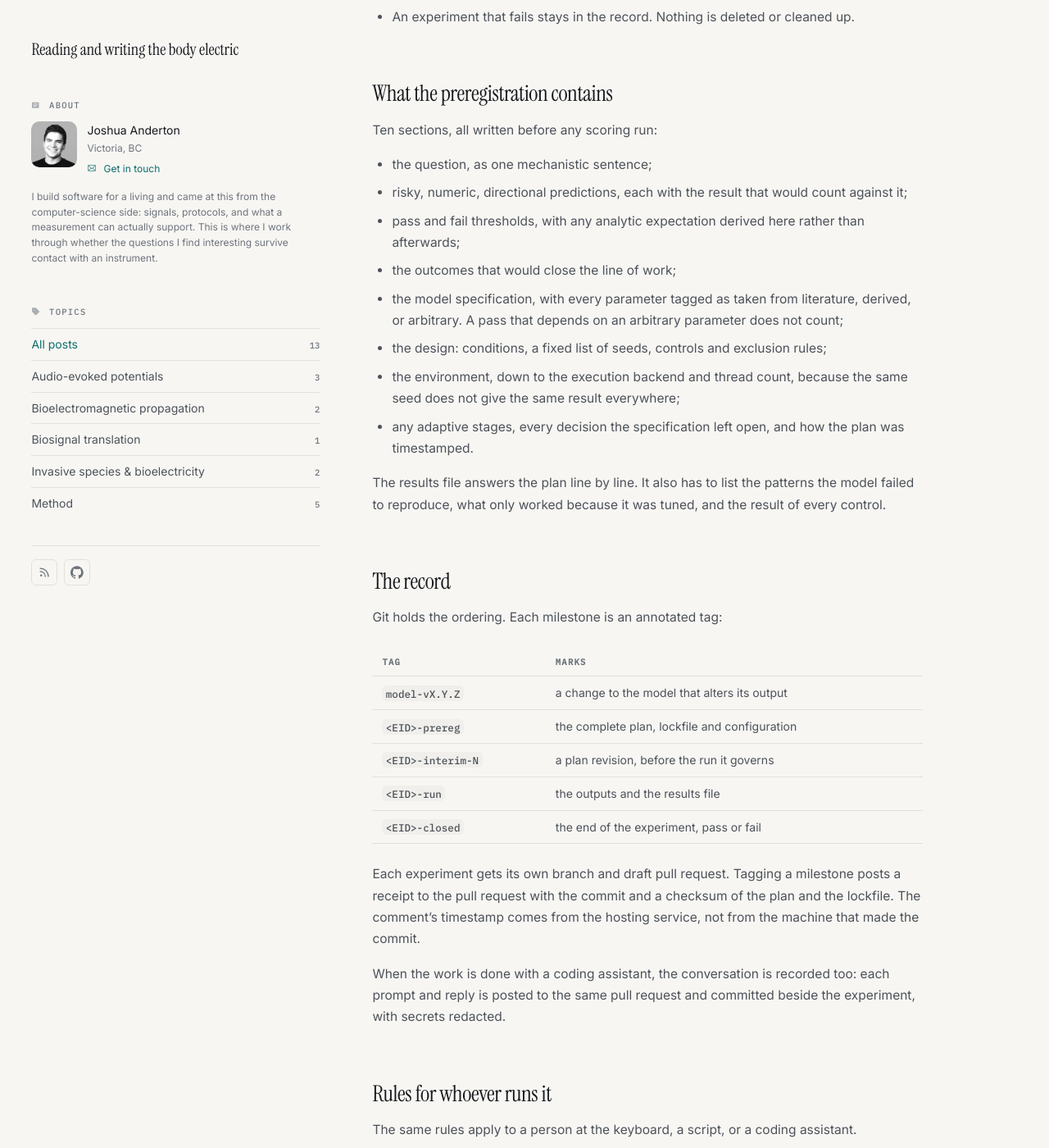
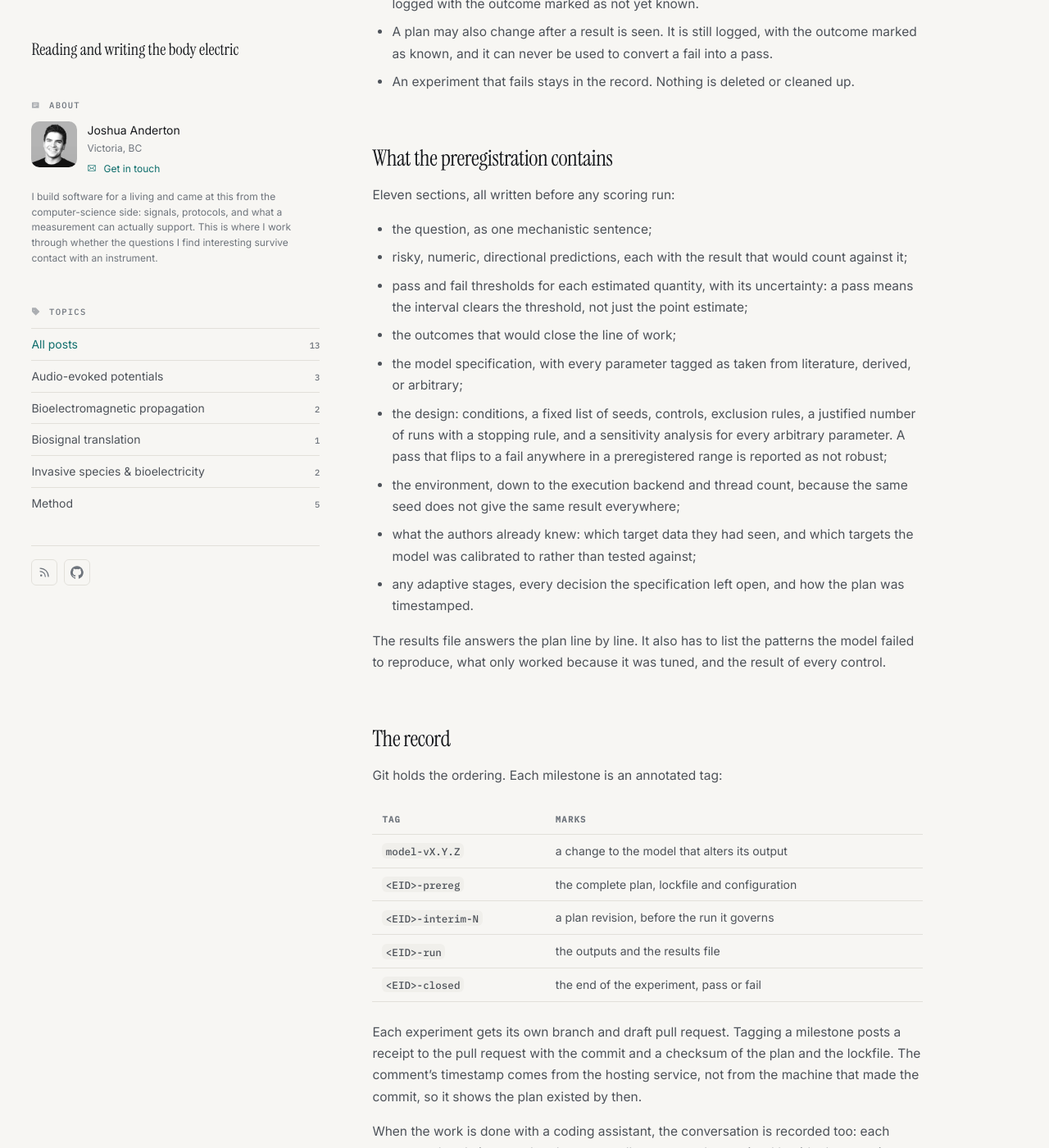
Before and after one commit to polarizetech/polarize.tech, a Jekyll site: the page built from _posts/2026-09-24-adaptive-preregistration-predict-first-then-run-the-code.md, in a window 1280 px wide and 1400 px high, scrolled down 1608 px. Shown: the whole window at 82% size. Built offline with Jekyll 4.4.1, drawn with Linux system fonts in a browser that asks for light colours; some of the changed text lies outside the part shown.

Commit message:
Post: update adaptive-preregistration post for kit v0.1.0
The protocol was revised after a methods review (kit commits 360d8ac,
bbdf5e8). The post now describes the attempt registry, uncertainty in
pass criteria, run-count justification, the preregistered sensitivity
rule, the prior-knowledge section (eleven sections, was ten), decision
rules for adaptive stages, and what the record can't prove. Links the
protocol's references. Dated update note added.

Co-Authored-By: Claude Opus 5.5 <noreply@anthropic.com>

```diff
--- a/_posts/2026-09-24-adaptive-preregistration-predict-first-then-run-the-code.md
+++ b/_posts/2026-09-24-adaptive-preregistration-predict-first-then-run-the-code.md
@@ -28,7 +28,8 @@ happened in.
 This is the protocol used for model experiments here. It adapts published work on adaptive
 preregistration for model-based research and on reporting deviations from a preregistered
 plan. It is written for simulations, analysis pipelines and research software, whoever or
-whatever is doing the running.
+whatever is doing the running. The full protocol, with its sources and how deeply each was read,
+is in the [protocol document](https://github.com/polarizetech/kit-adaptive-preregistration/blob/main/modules/prereg/protocols/PREREG_PROTOCOL.md).
 
 ## The five rules
 
@@ -37,7 +38,8 @@ whatever is doing the running.
 - **The environment is part of the plan.** The preregistration names the model version it runs
   against, and a lockfile pins every dependency. Adding a dependency afterwards is a deviation.
 - **Failure closes the version; it does not edit it.** A failed experiment is closed with its
-  failure written up, and the next attempt gets a new experiment ID.
+  failure written up, and the next attempt gets a new experiment ID. Every ID stays in a
+  registry, so a pass after earlier failures is reported as one attempt among several.
 - **Every departure from the plan is logged,** dated, with whether the outcome was known at
   the time.
 - **Exploratory work is quarantined.** Anything not in the plan lives in `exploratory/` and is
@@ -48,25 +50,31 @@ whatever is doing the running.
 Modelling is iterative, and a protocol that forbids iteration gets ignored. The rule is about
 order, not rigidity.
 
-- A plan may change between stages. The change is committed and tagged *before* the run it
-  governs, and logged with the outcome marked as not yet known.
+- A plan may change between stages. Each stage says in advance which result leads to which
+  change. The change is committed and tagged *before* the run it governs, and logged with the
+  outcome marked as not yet known.
 - A plan may also change after a result is seen. It is still logged, with the outcome marked as
   known, and it can never be used to convert a fail into a pass.
 - An experiment that fails stays in the record. Nothing is deleted or cleaned up.
 
 ## What the preregistration contains
 
-Ten sections, all written before any scoring run:
+Eleven sections, all written before any scoring run:
 
 - the question, as one mechanistic sentence;
 - risky, numeric, directional predictions, each with the result that would count against it;
-- pass and fail thresholds, with any analytic expectation derived here rather than afterwards;
+- pass and fail thresholds for each estimated quantity, with its uncertainty: a pass means the
+  interval clears the threshold, not just the point estimate;
 - the outcomes that would close the line of work;
 - the model specification, with every parameter tagged as taken from literature, derived, or
-  arbitrary. A pass that depends on an arbitrary parameter does not count;
-- the design: conditions, a fixed list of seeds, controls and exclusion rules;
+  arbitrary;
+- the design: conditions, a fixed list of seeds, controls, exclusion rules, a justified number of
+  runs with a stopping rule, and a sensitivity analysis for every arbitrary parameter. A pass that
+  flips to a fail anywhere in a preregistered range is reported as not robust;
 - the environment, down to the execution backend and thread count, because the same seed does
   not give the same result everywhere;
+- what the authors already knew: which target data they had seen, and which targets the model
+  was calibrated to rather than tested against;
 - any adaptive stages, every decision the specification left open, and how the plan was
   timestamped.
 
@@ -87,7 +95,8 @@ Git holds the ordering. Each milestone is an annotated tag:
 
 Each experiment gets its own branch and draft pull request. Tagging a milestone posts a receipt
 to the pull request with the commit and a checksum of the plan and the lockfile. The comment's
-timestamp comes from the hosting service, not from the machine that made the commit.
+timestamp comes from the hosting service, not from the machine that made the commit, so it shows
+the plan existed by then.
 
 When the work is done with a coding assistant, the conversation is recorded too: each prompt
 and reply is posted to the same pull request and committed beside the experiment, with secrets
@@ -120,7 +129,7 @@ would.
 Some of the rules are backed by code rather than left to good intentions:
 
 - an optional commit guard refuses outputs for an experiment that has no preregistration tag,
-  and refuses any change to a plan after it is tagged;
+  and refuses any change to a plan after it is tagged (like any git hook, it can be bypassed);
 - where the tools support hooks, the current experiment's plan status is surfaced on every
   session, and assistant conversations are logged automatically;
 - at the start of a session, the project checks whether the protocol has changed upstream, and
@@ -131,15 +140,28 @@ Some of the rules are backed by code rather than left to good intentions:
 This protects the record, not the idea. A well-preregistered experiment on a wrong model is
 still wrong.
 
-A local git date is not tamper-evident. The pull-request receipt is a third-party clock but not
-an archive. For outside credibility, the preregistration tag should also be deposited with an
-archive, and the plan should say which.
+A local git history is not tamper-evident: tags can be moved unless they are signed and
+protected on the host. The pull-request receipt is a third-party clock but not an archive, since
+comments can be edited, and it can't show that nothing ran before the plan. For outside
+credibility, the preregistration tag should also be deposited with an archive, and the plan should
+say which.
+
+Nothing stops a new attempt after a failure. The registry only makes the attempts visible, so a
+reader can weigh a pass against them.
 
 Most of the protocol is rules that people and tools are asked to follow. Only the commit guard
-and the hooks enforce anything, and the hooks only in tools that run them. The rest relies on the record making
-a violation visible afterwards.
+and the hooks enforce anything, and the hooks only in tools that run them. The rest relies on the
+record making a violation visible afterwards.
 
 ## Update — 2026-09-24
 
 The kit's repository is now public and linked from the section on how the protocol reaches
 each project.
+
+After a methods review, the protocol was tightened, and this post was revised to match. It now
+describes: the registry of attempts, uncertainty in the pass criteria, a justified run count, a
+sensitivity rule fixed in advance, a section on prior knowledge and calibration (eleven sections,
+previously ten), and decision rules for adaptive stages. The limits section now says more about
+what the record can and can't prove. Previously the post said a pass that depends on an arbitrary
+parameter does not count; the rule is now that a pass which flips within a preregistered range is
+reported as not robust.
```
